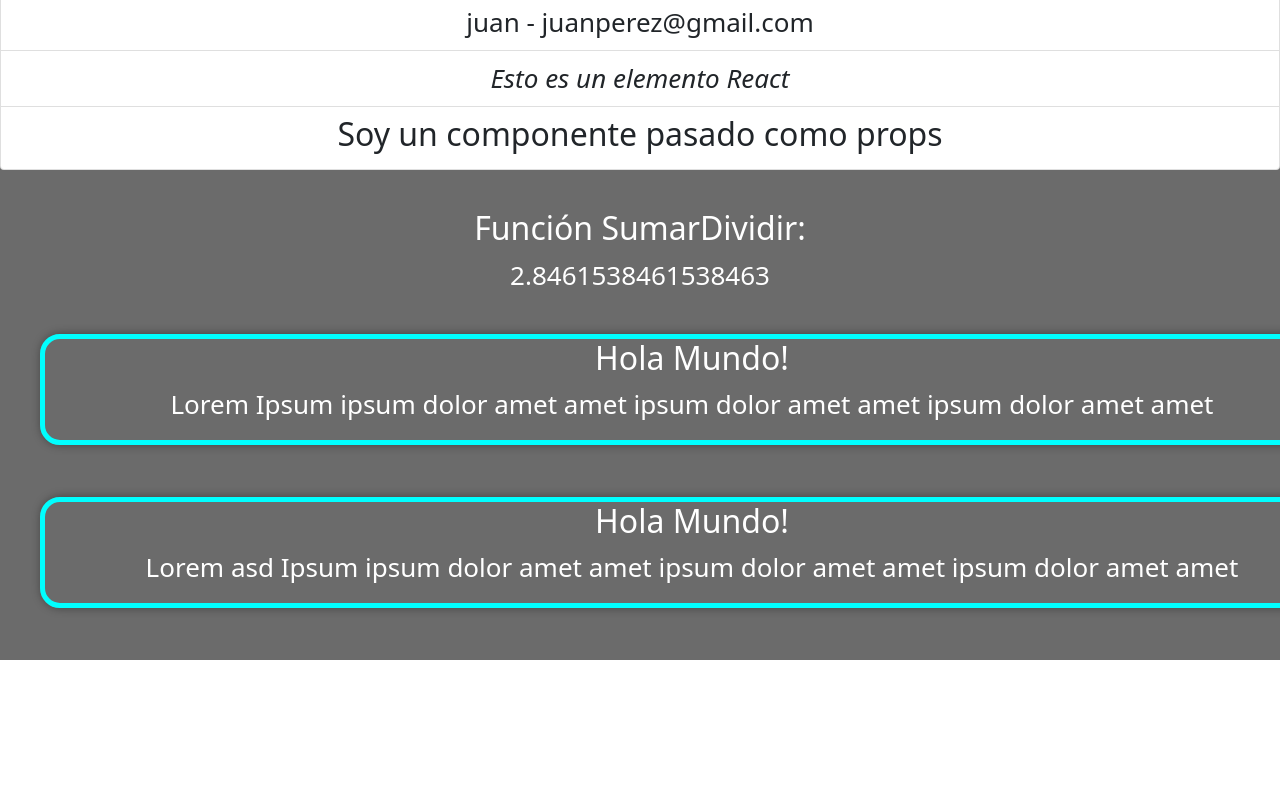
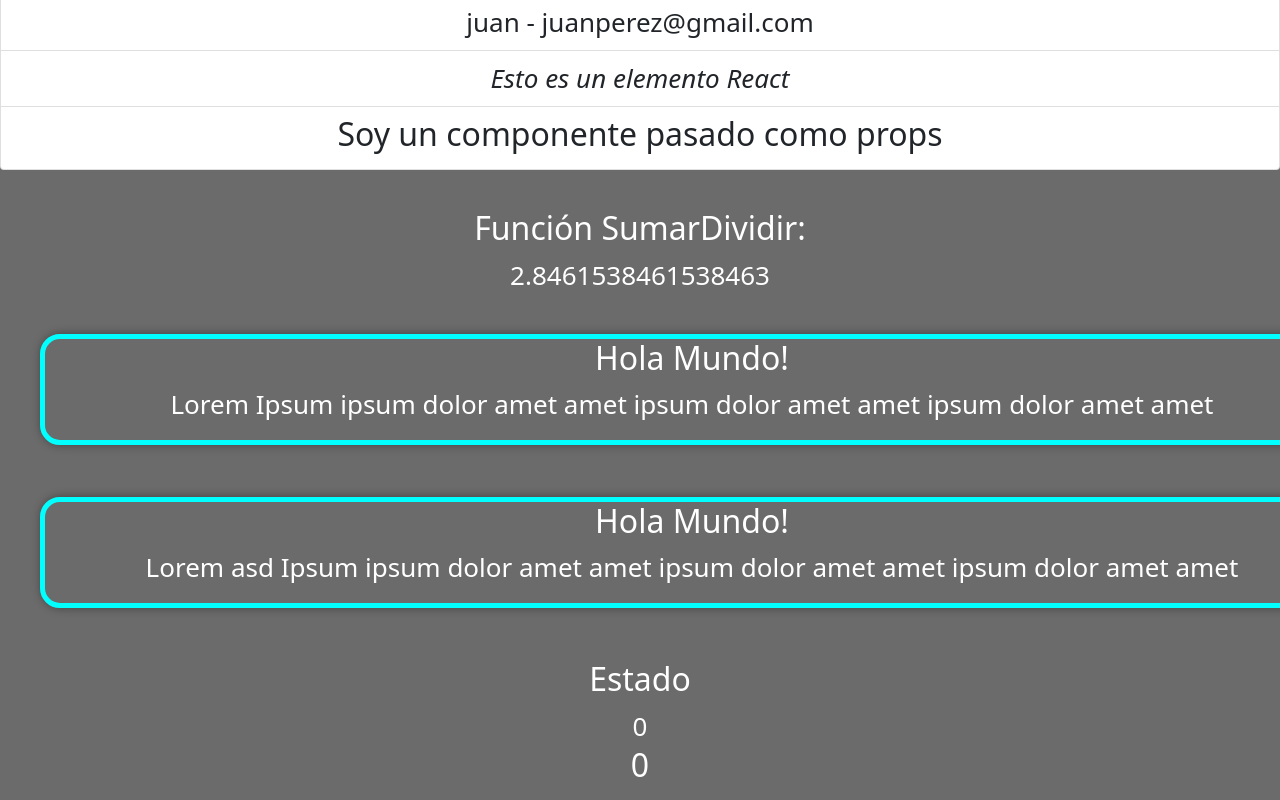
Before and after one commit to gonzaloventura/react-app, a React (Create React App) app: page / in a window 1280 px wide. Shown: the part 1105-1905 px from the top of the page. Before the commit the page ends 1765 px from the top, so only its background shows below. Built offline with nearby package versions, Linux system fonts and the light colour scheme.

Commit message:
Agregado Estado.js - Class - Clase 6

```diff
--- a/src/App.js
+++ b/src/App.js
@@ -4,6 +4,7 @@ import Componente from './components/Componente';
 import Propiedades from './components/Propiedades';
 import Funciones from './components/Funciones';
 import Card from './components/Cards';
+import Estado from './components/Estado';
 
 function App() {
   let auth = false;
@@ -52,6 +53,8 @@ function App() {
           title="Hola Mundo!"
           text="Lorem asd Ipsum  ipsum dolor amet amet ipsum dolor amet amet ipsum dolor amet amet"
         />
+
+        <Estado msg="Esto es un estado" />
       </div>
       </section>
       </header>
--- /dev/null
+++ b/src/components/Estado.js
@@ -0,0 +1,37 @@
+import React, {Component} from 'react';
+
+function EstadoAHijo(props) {
+    return(
+        <div>
+            <h2>{props.contadorHijo}</h2>
+        </div>
+    );
+}
+
+export default class Estado extends Component{
+    constructor(props){
+        super(props);
+        this.state = {
+            contador: 0
+        }
+    };
+    //setInterval(() => {
+    //    this.setState({
+    //        contador: this.state.contador + 1,
+    //}, 1000);
+    //});
+//}
+
+
+ render(){
+        return(
+            <div>
+                <h2>Estado</h2>
+                <p>
+                    {this.state.contador}
+                    <EstadoAHijo contadorHijo={this.state.contador} />
+                </p>
+            </div>
+        );
+    }
+}
```
